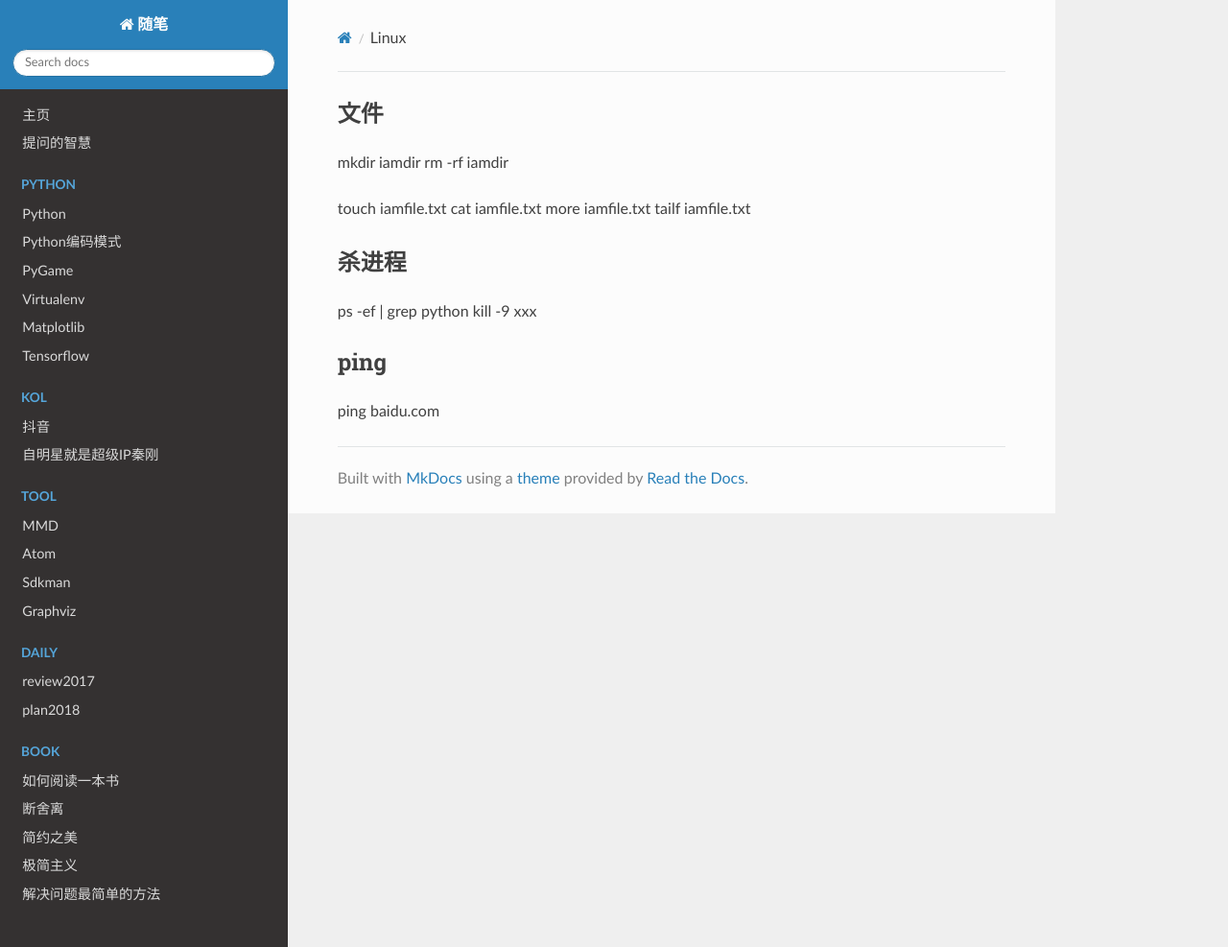
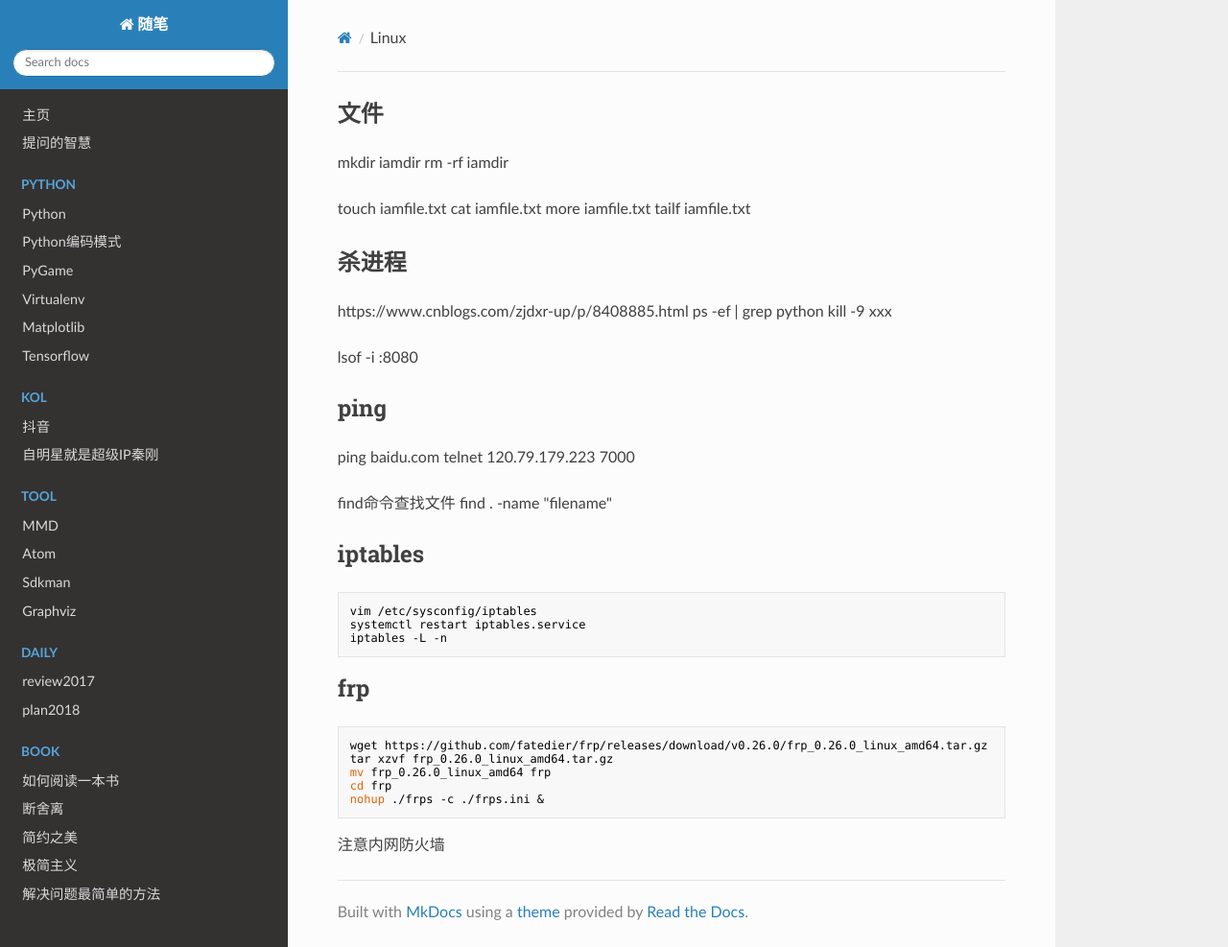
Before and after one commit to East196/notebook, an MkDocs documentation site: the page built from docs/tech/tool/linux.md, in a window 1280 px wide and 987 px high. Shown: the whole window at 96% size. Built offline with MkDocs 1.6.1, drawn with Linux system fonts in a browser that asks for light colours; nearby versions of some CDN libraries; old or Windows-style settings are respelled for this version of MkDocs.

Commit message:
+ linux sh

````diff
--- a/docs/tech/tool/linux.md
+++ b/docs/tech/tool/linux.md
@@ -10,9 +10,34 @@ more iamfile.txt
 tailf iamfile.txt
 
 ## 杀进程
+https://www.cnblogs.com/zjdxr-up/p/8408885.html
 ps -ef | grep python
 kill -9 xxx
 
+lsof -i :8080
 
 ## ping
 ping baidu.com
+telnet 120.79.179.223 7000
+##
+
+find命令查找文件
+find . -name "filename"
+
+
+## iptables
+```bash
+vim /etc/sysconfig/iptables
+systemctl restart iptables.service
+iptables -L -n
+```
+
+## frp
+```bash
+wget https://github.com/fatedier/frp/releases/download/v0.26.0/frp_0.26.0_linux_amd64.tar.gz
+tar xzvf frp_0.26.0_linux_amd64.tar.gz
+mv frp_0.26.0_linux_amd64 frp
+cd frp
+nohup ./frps -c ./frps.ini &
+```
+注意内网防火墙
````
